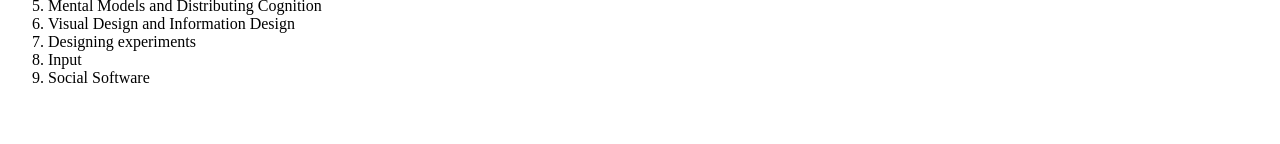
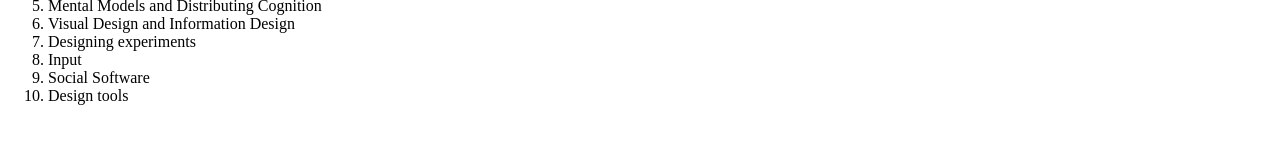
Before and after one commit to IntroHCI/lab1, a website: page static/index.html in a window 1280 px wide. Shown: the part 250-394 px from the top of the page. Drawn offline with Linux system fonts and the light colour scheme.

Commit message:
adding a conflicting change

```diff
--- a/static/index.html
+++ b/static/index.html
@@ -22,6 +22,7 @@
 		<li>Designing experiments</li>
 		<li>Input</li>
 		<li>Social Software</li>
+		<li>Design tools</li>
 	</ol>
 </body>
 </html>
```
